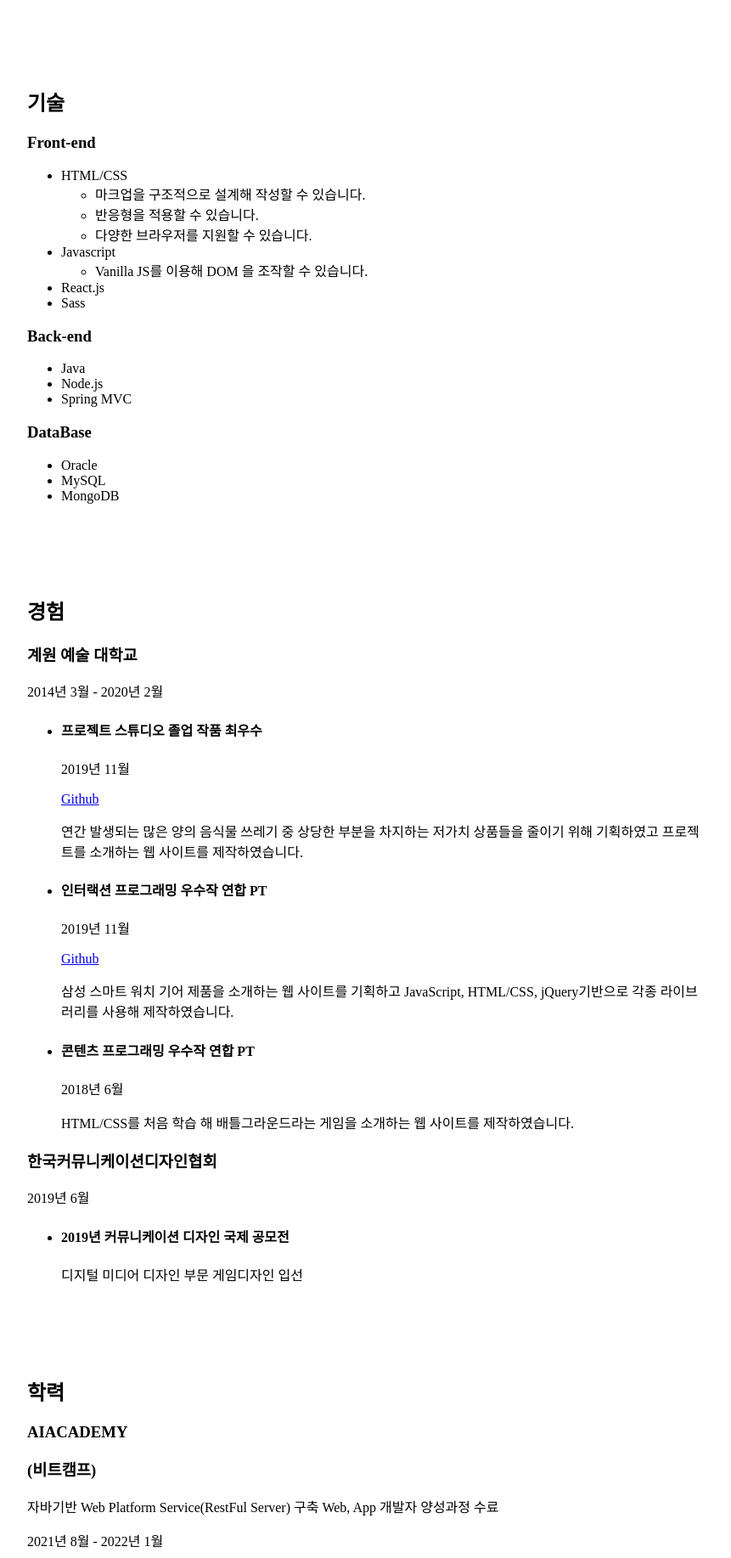
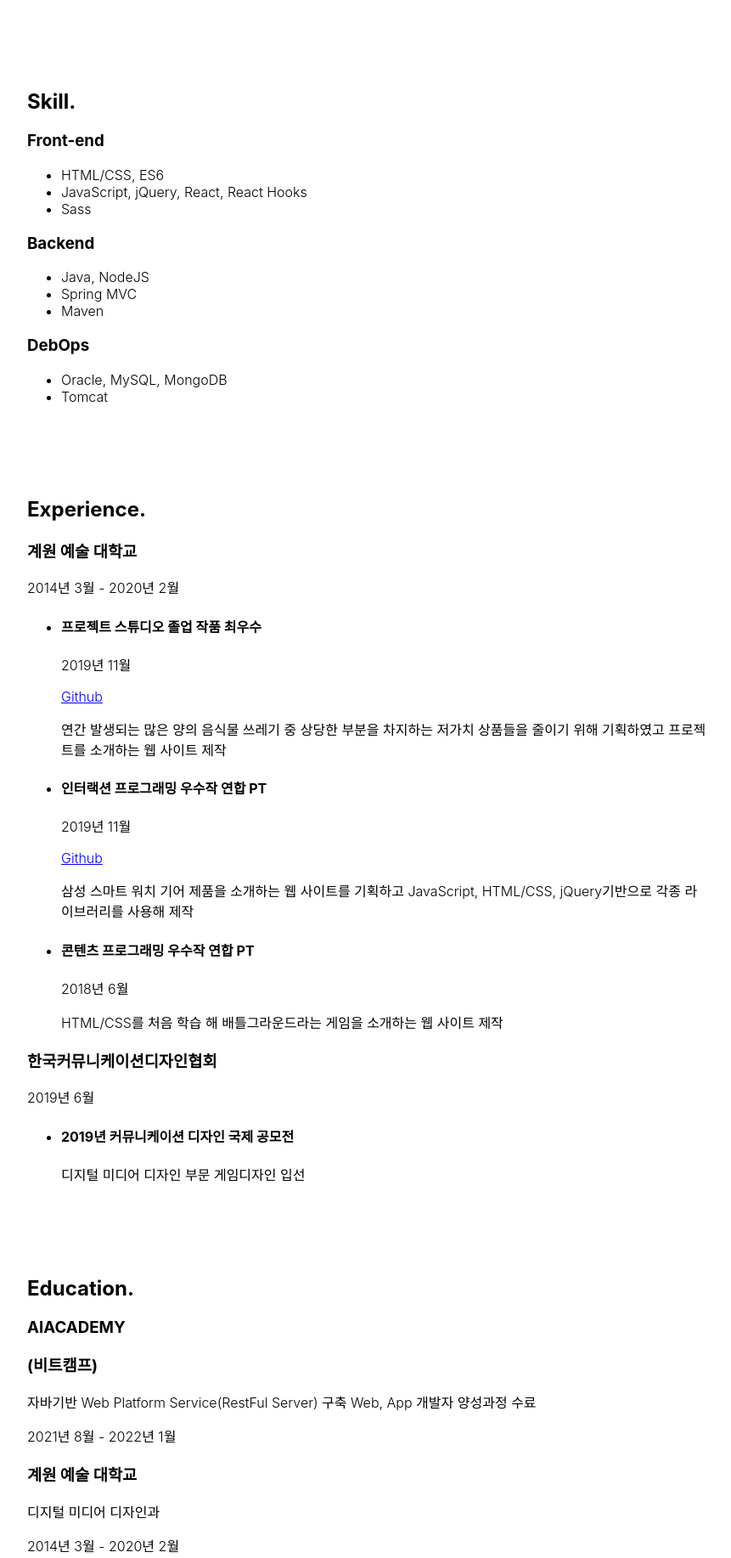
Before and after one commit to ohchangyeol/ohchangyeol.github.io, a plain HTML site: page index.html in a window 1280 px wide. Shown: the part 762-2596 px from the top of the page at 85% size, without its empty margins (208-1069 px from the left). Drawn offline with Linux system fonts and the light colour scheme; a web font is replaced by a local one.

Commit message:
resume add

```diff
--- a/css/resume.css
+++ b/css/resume.css
@@ -1 +1,5 @@
+@import url('https://cdn.jsdelivr.net/gh/orioncactus/pretendard/dist/web/static/pretendard.css');
+body{font-family: Pretendard, -apple-system, BlinkMacSystemFont, system-ui, Roboto, 'Helvetica Neue', 'Segoe UI', 'Apple SD Gothic Neo', 'Noto Sans KR', 'Malgun Gothic', sans-serif;font-weight: 300;}
 .container {position: relative;width: 100%;height: 100%;max-width: 800px;padding: 72px 16px 0px;margin: 0px auto;}
+.container h2{font-weight: 700 !important;}
+.container h2 .font-detail{font-weight: 300 !important;}
--- a/index.html
+++ b/index.html
@@ -15,8 +15,8 @@
             <article>
                 <section class="container">
                     <h2>
-                        <span>안녕하세요.</span> <br />
-                        <span>신입 백엔드 개발자, 오창열 입니다.</span>
+                        <span class="font-detail">안녕하세요.</span> <br />
+                        신입 백엔드 개발자, 오창열 <span class="font-detail">입니다.</span>
                     </h2>
                     <p>개발에 열정을 갖고 꾸준한 노력으로 매일 성장하는 오창열입니다.
                         웹 프론트엔드로 시작해 웹 서비스의 흐름을 알고 싶어 백엔드를 시작하게 되었고 현재 백엔드에 끝을 보고 싶습니다.
@@ -28,7 +28,7 @@
                     </div>
                 </section>
                 <section class="container">
-                    <h2>경력 기술서</h2>
+                    <h2>Skill Inventory.</h2>
                     <div>
                         <h3>
                             AIACADEMY<br />
@@ -47,64 +47,31 @@
                     </div>
                 </section>
                 <section class="container">
-                    <h2>기술</h2>
+                    <h2>Skill.</h2>
                     <div>
                         <h3>Front-end</h3>
                         <ul>
-                            <li>
-                                <span>HTML/CSS</span>
-                                <ul>
-                                    <li>마크업을 구조적으로 설계해 작성할 수 있습니다.</li>
-                                    <li>반응형을 적용할 수 있습니다.</li>
-                                    <li>다양한 브라우저를 지원할 수 있습니다.</li>
-                                </ul>
-                            </li>
-                            <li>
-                                <span>Javascript</span>
-                                <ul>
-                                    <li>Vanilla JS를 이용해 DOM 을 조작할 수 있습니다.</li>
-
-                                </ul>
-                            </li>
-                            <li>
-                                <span>React.js</span>
-                            </li>
-                            <li>
-                                <span>Sass</span>
-                            </li>
+                            <li>HTML/CSS, ES6</li>
+                            <li>JavaScript, jQuery, React, React Hooks</li>
+                            <li>Sass</li>
                         </ul>
                     </div>
                     <div>
-                        <h3>Back-end</h3>
+                        <h3>Backend</h3>
                         <ul>
-                            <li>
-                                <span>Java</span>
-                            </li>
-                            <li>
-                                <span>Node.js</span>
-                            </li>
-                            <li>
-                                <span>Spring MVC</span>
-                            </li>
+                            <li>Java, NodeJS</li>
+                            <li>Spring MVC</li>
+                            <li>Maven</li>
                         </ul>
-                    </div>
-                    <div>
-                        <h3>DataBase</h3>
+                        <h3>DebOps</h3>
                         <ul>
-                            <li>
-                                <span>Oracle</span>
-                            </li>
-                            <li>
-                                <span>MySQL</span>
-                            </li>
-                            <li>
-                                <span>MongoDB</span>
-                            </li>
+                            <li>Oracle, MySQL, MongoDB</li>
+                            <li>Tomcat</li>
                         </ul>
                     </div>
                 </section>
                 <section class="container">
-                    <h2>경험</h2>
+                    <h2>Experience.</h2>
                     <div>
                         <h3>계원 예술 대학교</h3>
                         <p>2014년 3월 - 2020년 2월</p>
@@ -113,21 +80,20 @@
                                 <h4>프로젝트 스튜디오 졸업 작품 최우수</h4>
                                 <p>2019년 11월</p>
                                 <a href="https://ohchangyeol.github.io/froot">Github</a>
-                                <p>연간 발생되는 많은 양의 음식물 쓰레기 중 상당한 부분을 차지하는 저가치 상품들을 줄이기 위해 기획하였고 프로젝트를 소개하는 웹 사이트를 제작하였습니다.
+                                <p>연간 발생되는 많은 양의 음식물 쓰레기 중 상당한 부분을 차지하는 저가치 상품들을 줄이기 위해 기획하였고 프로젝트를 소개하는 웹 사이트 제작
                                 </p>
                             </li>
                             <li>
                                 <h4>인터랙션 프로그래밍 우수작 연합 PT</h4>
                                 <p>2019년 11월</p>
                                 <a href="https://github.com/ohchangyeol/gear">Github</a>
-                                <p>삼성 스마트 워치 기어 제품을 소개하는 웹 사이트를 기획하고 JavaScript, HTML/CSS, jQuery기반으로 각종 라이브러리를 사용해
-                                    제작하였습니다.
+                                <p>삼성 스마트 워치 기어 제품을 소개하는 웹 사이트를 기획하고 JavaScript, HTML/CSS, jQuery기반으로 각종 라이브러리를 사용해 제작
                                 </p>
                             </li>
                             <li>
                                 <h4>콘텐츠 프로그래밍 우수작 연합 PT</h4>
                                 <p>2018년 6월</p>
-                                <p>HTML/CSS를 처음 학습 해 배틀그라운드라는 게임을 소개하는 웹 사이트를 제작하였습니다.
+                                <p>HTML/CSS를 처음 학습 해 배틀그라운드라는 게임을 소개하는 웹 사이트 제작
                                 </p>
                             </li>
                         </ul>
@@ -144,7 +110,7 @@
                     </div>
                 </section>
                 <section class="container">
-                    <h2>학력</h2>
+                    <h2>Education.</h2>
                     <div>
                         <h3>
                             <p>AIACADEMY</p>
@@ -160,7 +126,30 @@
                     </div>
                 </section>
                 <section class="container">
-                    <h2>프로젝트</h2>
+                    <h2>Project.</h2>
+                    <div>
+                        <div>
+                            <h3>Gamsung Campping</h3>
+                            <p>2021년 11월 ~ 2022년 01월</p>
+                            <a href="https://github.com/ohchangyeol/gamsung-project">Github Link</a>
+                        </div>
+                        <div>
+                            <p>"캠핑관련 정보나 쇼핑 예약을 한번에 할 수는 없을까?"라는 주제로 시작하게 된 캠핑 전문 웹 사이트입니다.
+                                <br />
+                                <br />
+                                총 6명이 참여 했으며 기술적으로는 프론트엔드, 백엔드, DevOps 를 다 같이 개발했어야 해서 많은 시도와 실패들이 있었습니다. 문제 해결 과정을 통해
+                                얻는 지식들이 더 많았고 이를 통해 쉽게 '풀리는 개발은 없다' 라는 것을 느꼈습니다.
+                            </p>
+                            <ul>
+                                <li>게시물 CRUD 기능 구현</li>
+                                <li>이미지 & 파일 업로드 기능 구현</li>
+                                <li>신고 처리 기능 구현</li>
+                                <li>Node,Express,SockatIO를 이용해 채팅 기능 구현</li>
+                                <li>관리자 페이지 UI 구현</li>
+                                <li>메인페이지 UI 구현</li>
+                            </ul>
+                        </div>
+                    </div>
                 </section>
 
             </article>
```
